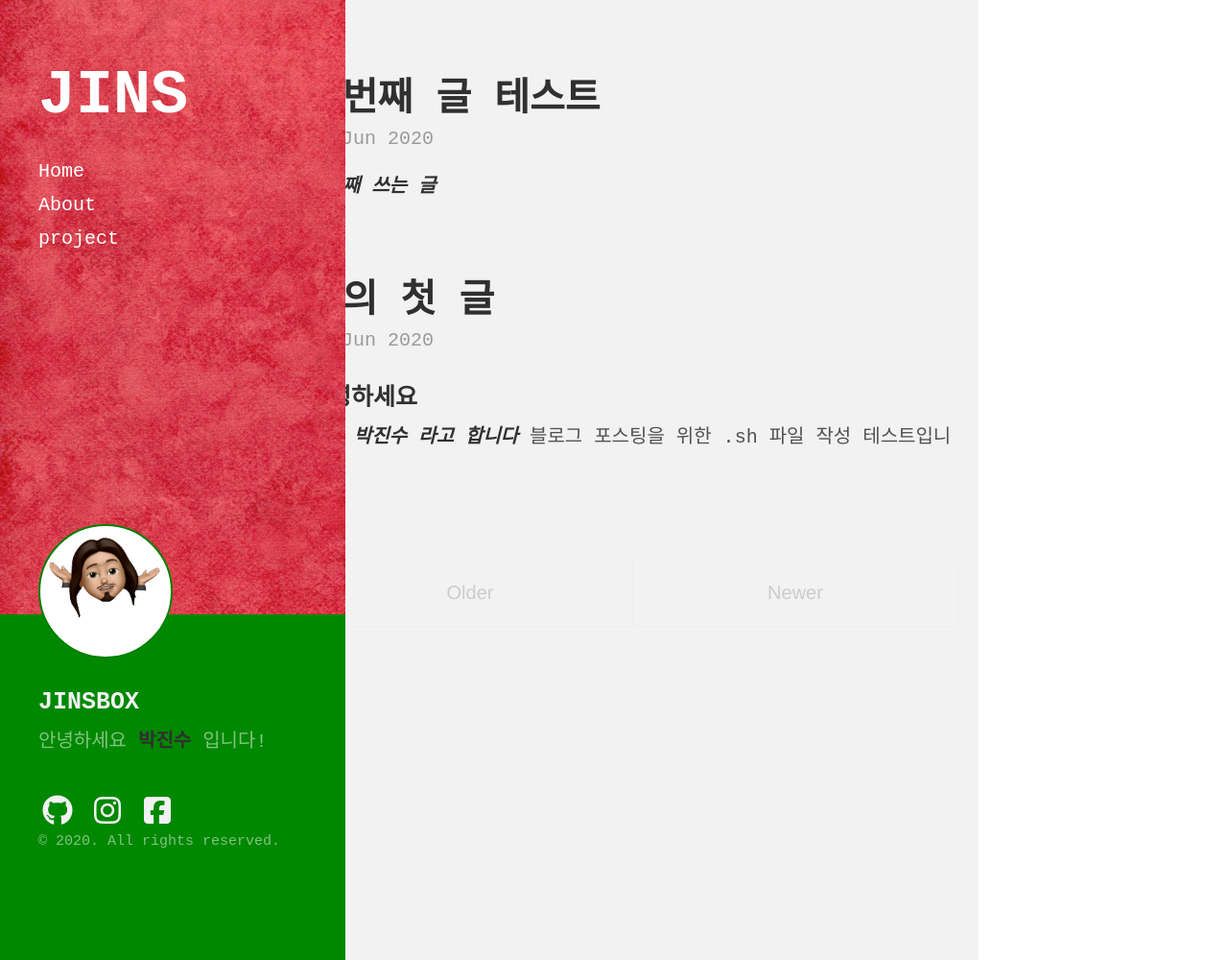
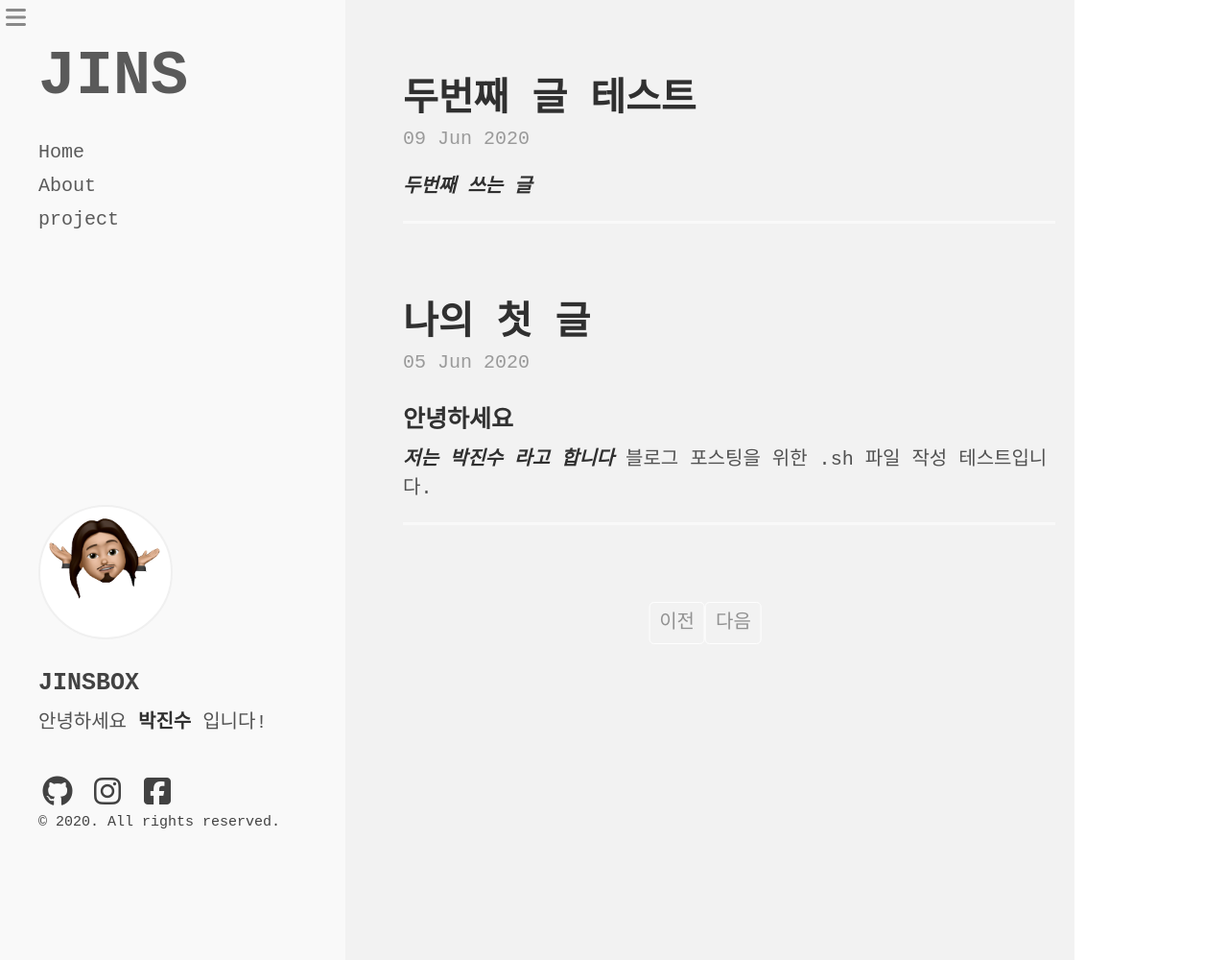
Before and after one commit to Jinsup9k/blog, a Jekyll site: the page built from index.html, in a window 1280 px wide and 1000 px high. Shown: the whole window at 96% size. Built offline with Jekyll 4.4.1, drawn with Linux system fonts in a browser that asks for light colours; nearby versions of some CDN libraries; some web fonts are replaced; the list of posts is cut into pages by our own code.

Commit message:
theme update 1

```diff
--- a/index.html
+++ b/index.html
@@ -21,17 +21,22 @@ title: Home
 
 <div class="pagination">
   {% if paginator.next_page %}
-    <a class="pagination-item older" href="{{ site.baseurl }}page{{paginator.next_page}}">Older</a>
+  <a
+    class="pagination-item older"
+    href="{{ site.baseurl }}page{{paginator.next_page}}"
+    >이전</a
+  >
   {% else %}
-    <span class="pagination-item older">Older</span>
-  {% endif %}
-  {% if paginator.previous_page %}
-    {% if paginator.page == 2 %}
-      <a class="pagination-item newer" href="{{ site.baseurl }}">Newer</a>
-    {% else %}
-      <a class="pagination-item newer" href="{{ site.baseurl }}page{{paginator.previous_page}}">Newer</a>
-    {% endif %}
+  <span class="pagination-item older">이전</span>
+  {% endif %} {% if paginator.previous_page %} {% if paginator.page == 2 %}
+  <a class="pagination-item newer" href="{{ site.baseurl }}">다음</a>
   {% else %}
-    <span class="pagination-item newer">Newer</span>
+  <a
+    class="pagination-item newer"
+    href="{{ site.baseurl }}page{{paginator.previous_page}}"
+    >다음</a
+  >
+  {% endif %} {% else %}
+  <span class="pagination-item newer">다음</span>
   {% endif %}
 </div>
--- a/public/css/hyde.css
+++ b/public/css/hyde.css
@@ -66,11 +66,11 @@ body {
   position: fixed;
   padding: 2rem 1rem 1rem 1rem;
   color: rgba(255, 255, 255, 0.5);
-  background: url("/public/img/ss1.jpg") #008800 no-repeat;
-  background-color: #008800;
   background-size: 100% 20rem;
   height: 100%;
   left: -250px;
+  background-color: #f9f9f9;
+  z-index: 1000;
 }
 @media (min-width: 48em) {
   .sidebar {
@@ -80,11 +80,11 @@ body {
     bottom: 0;
     width: 18rem;
     text-align: left;
-    background: url("/public/img/ss1.jpg") no-repeat #008800;
     background-size: auto 32em;
+    background-color: #f9f9f9;
   }
   .menu-icon-div {
-    display: none;
+    z-index: 10000;
   }
 }
 .menu-icon-div {
@@ -92,6 +92,7 @@ body {
   position: fixed;
   left: 6px;
   top: 6px;
+  z-index: 10000;
 }
 .menu-icon-div i {
   position: fixed;
@@ -101,12 +102,12 @@ body {
 
 /* Sidebar links */
 .sidebar a {
-  color: #fff;
+  color: rgb(90, 90, 90);
 }
 
 /* About section */
 .sidebar-about h1 {
-  color: #fff;
+  color: rgb(90, 90, 90);
   margin-top: 0;
   font-family: "Nanum Gothic Coding", monospace;
   font-size: 3.25rem;
@@ -123,7 +124,7 @@ body {
 a.sidebar-nav-item:hover,
 a.sidebar-nav-item:focus {
   text-decoration: underline;
-  color: #008000;
+  color: #819bb4;
 }
 .sidebar-nav-item.active {
   font-weight: bold;
@@ -136,7 +137,7 @@ a.sidebar-nav-item:focus {
   overflow: hidden;
   width: 7rem;
   height: 7rem;
-  border: #008000 2px solid;
+  border: #f0f0f0 2px solid;
   border-radius: 50%;
   /* margin-left: auto; */
   margin-right: auto;
@@ -144,17 +145,24 @@ a.sidebar-nav-item:focus {
   background-size: cover;
 }
 .profile h3 {
-  color: #f2f2f2;
+  color: #424242;
+}
+.profile p {
+  color: #525252;
+}
+.links {
+  margin-bottom: 10px;
 }
 .links i:nth-last-child(3) {
   margin-bottom: 20px;
 }
 .links i {
   font-size: 24pt;
-  color: #f2f2f2;
+  color: #424242;
 }
 .links p {
   margin-bottom: 0;
+  color: #424242;
 }
 /* Sticky sidebar
  *
@@ -166,7 +174,7 @@ a.sidebar-nav-item:focus {
   .sidebar-sticky {
     position: absolute;
     right: 1rem;
-    top: 3rem;
+    /* top: 3rem; */
     left: 1rem;
   }
   .profile {
@@ -186,24 +194,25 @@ a.sidebar-nav-item:focus {
   padding-bottom: 4rem;
   height: 100%;
   background: #f2f2f2;
+  width: 100%;
 }
 
 @media (min-width: 48em) {
   .content {
     min-width: 38rem;
     height: 100%;
-    margin-left: auto;
-    margin-right: auto;
+    margin-left: 18rem;
     background: #f2f2f2;
+    width: 100%;
   }
 }
 
 @media (min-width: 64em) {
   .content {
     height: 100%;
-    margin-left: auto;
-    margin-right: auto;
+    margin-left: 18rem;
     background: #f2f2f2;
+    width: 100%;
   }
 }
 
--- a/public/css/poole.css
+++ b/public/css/poole.css
@@ -332,6 +332,7 @@ tbody tr:nth-child(odd) th {
 .page,
 .post {
   margin-bottom: 4em;
+  border-bottom: #f9f9f9 solid 3px;
 }
 
 /* Blog post or page title */
@@ -387,44 +388,38 @@ tbody tr:nth-child(odd) th {
 
 .pagination {
   overflow: hidden; /* clearfix */
-  margin-left: -1rem;
-  margin-right: -1rem;
-  font-family: "PT Sans", Helvetica, Arial, sans-serif;
-  color: #ccc;
+  margin-left: 46%;
+  transform: translateX(-50%);
   text-align: center;
+  float: left;
 }
 
 /* Pagination items can be `span`s or `a`s */
 .pagination-item {
-  display: block;
-  padding: 1rem;
-  border: 1px solid #eee;
-}
-.pagination-item:first-child {
-  margin-bottom: -1px;
+  border: 1px solid #fefefe;
+  border-radius: 5px;
+  padding: 6px 10px;
+  float: left;
+  color: #929292;
 }
 
 /* Only provide a hover state for linked pagination items */
 a.pagination-item:hover {
-  background-color: #f5f5f5;
+  background-color: #00c3ff;
 }
 
 @media (min-width: 30em) {
   .pagination {
-    margin: 3rem 0;
+    width: 100%;
   }
   .pagination-item {
     float: left;
-    width: 50%;
+    transform: translateX(-50%);
   }
   .pagination-item:first-child {
-    margin-bottom: 0;
-    border-top-left-radius: 4px;
-    border-bottom-left-radius: 4px;
+    margin-left: 46%;
   }
   .pagination-item:last-child {
-    margin-left: -1px;
-    border-top-right-radius: 4px;
-    border-bottom-right-radius: 4px;
+    margin-left: 0;
   }
 }
--- a/public/js/mobile-side-bar.js
+++ b/public/js/mobile-side-bar.js
@@ -4,19 +4,15 @@ $(document).ready(function () {
       $(".sidebar").animate({ width: "show", left: "0" }, 200, function () {});
       //   $(".menu-icon-div").css("display", "none");
     } else {
-      $(".sidebar").animate(
-        { width: "hide", left: "-250px" },
-        200,
-        function () {}
-      );
+      $(".sidebar").animate({ left: "-250px" }, 200, function () {});
       $(".menu-icon-div").css("color", "#797979");
     }
   });
 
-  $(".content").click(function () {
-    if ($(".menu-icon-div").length > 0) {
-      $(".sidebar").animate({ width: "toggle" }, 200, function () {});
-      //   $(".menu-icon-div").css("display", "block");
-    }
-  });
+  // $(".content").click(function () {
+  //   if ($(".menu-icon-div").length > 0) {
+  //     $(".sidebar").animate({ width: "toggle" }, 200, function () {});
+  //     //   $(".menu-icon-div").css("display", "block");
+  //   }
+  // });
 });
```
Also changed, not shown: 5 other files.
